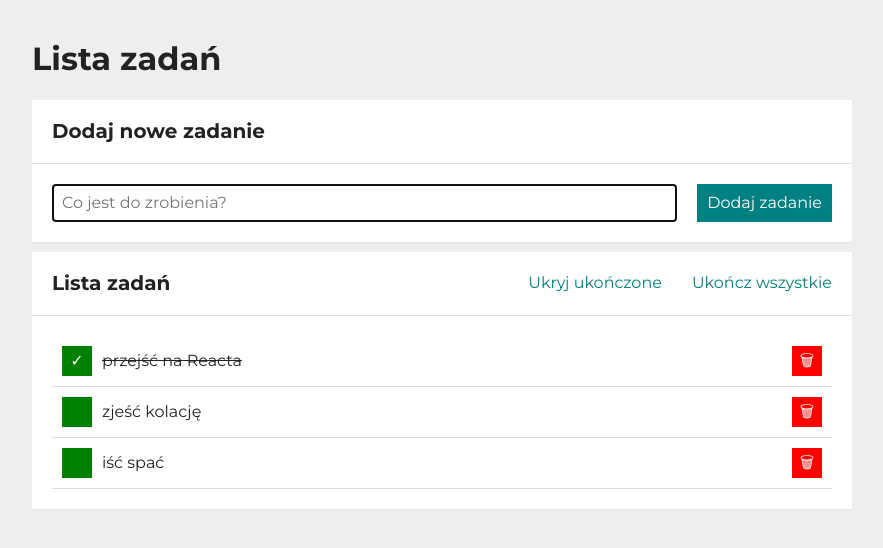
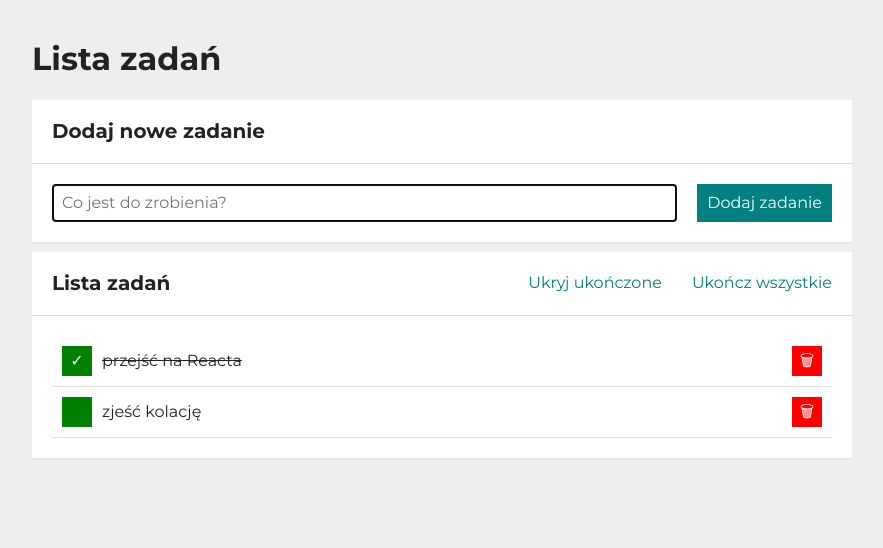
Before and after one commit to lkkolosowski/to-do-list-react, a React (Create React App) app: page / in a window 1280 px wide. Shown: the top 548 px of the page, without its empty margins (198-1081 px from the left). Built offline with nearby package versions, Linux system fonts and the light colour scheme.

Commit message:
remove example task

```diff
--- a/src/App.js
+++ b/src/App.js
@@ -8,7 +8,6 @@ import Container from "./Container";
 const tasks = [
   { id: 1, content: "przejść na Reacta", done: true },
   { id: 2, content: "zjeść kolację", done: false },
-  { id: 3, content: "iść spać", done: false },
 ];
 const hideDoneTasks = false;
 
```
